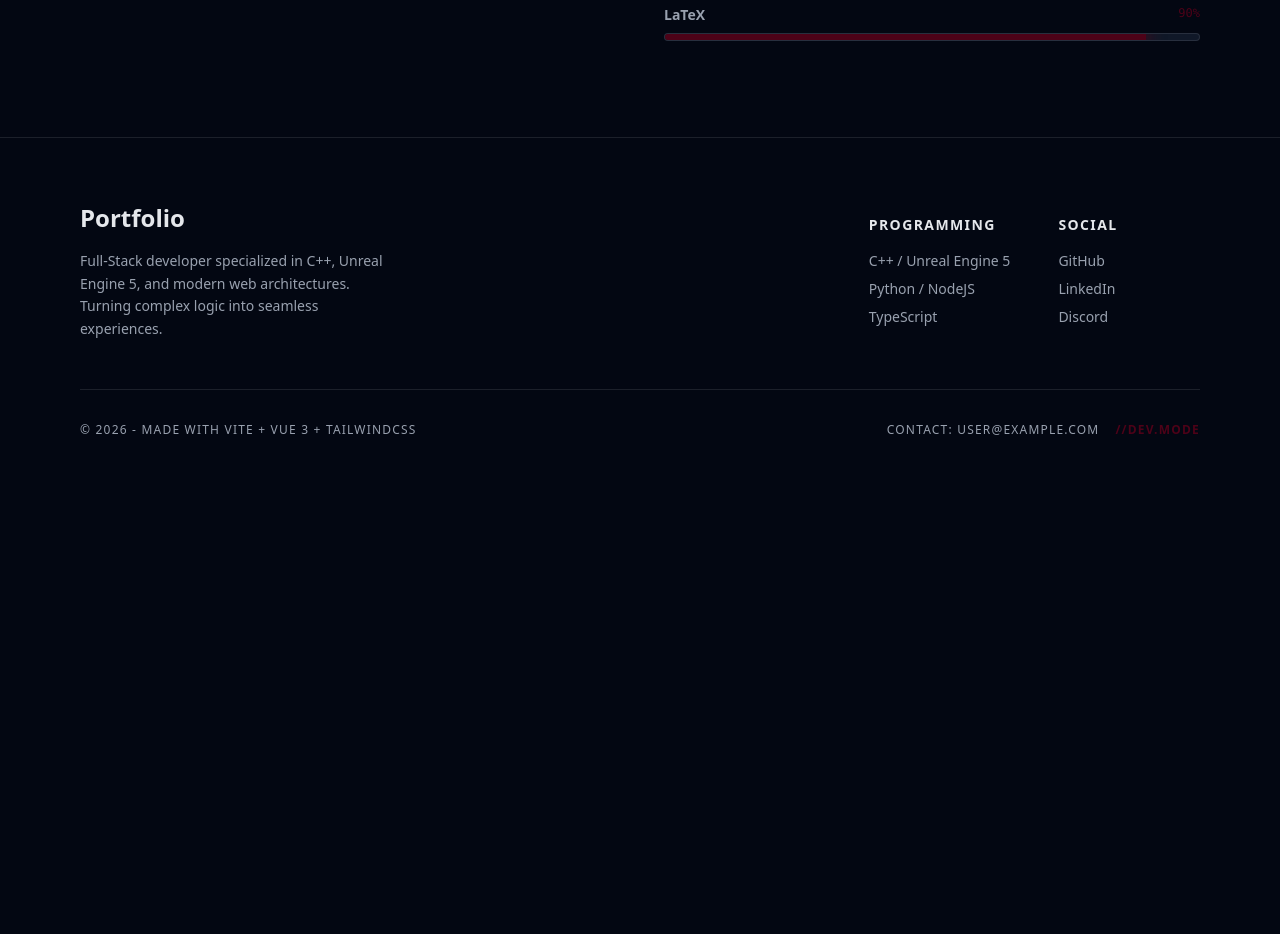
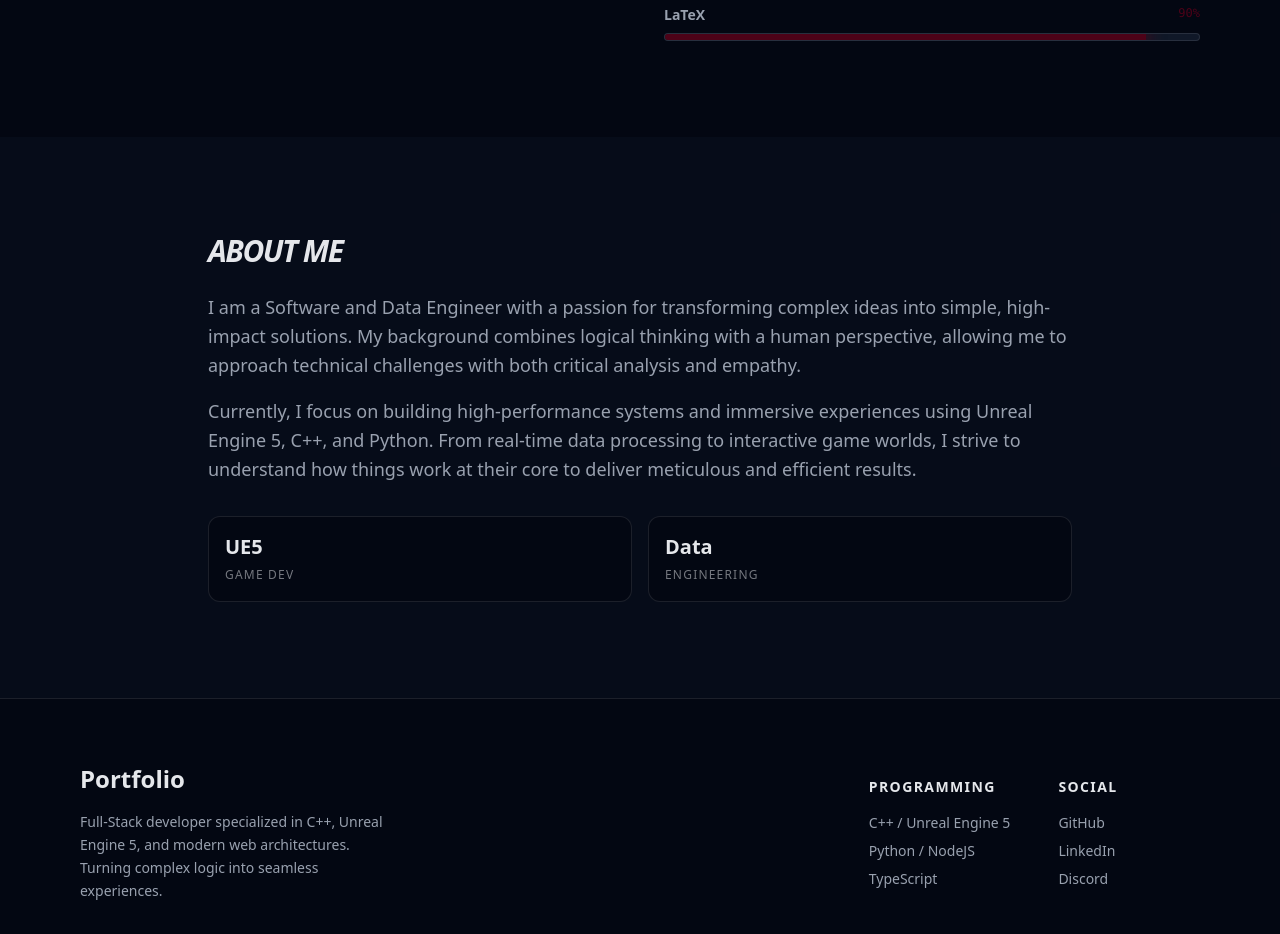
Before and after one commit to JacobHdez/jacobhdez.github.io, a Vue app: page / in a window 1280 px wide. Shown: the part 1820-2754 px from the top of the page. Before the commit the page ends 2290 px from the top, so only its background shows below. Built offline with nearby package versions, Linux system fonts and the light colour scheme.

Commit message:
feat: add about me component

```diff
--- a/src/App.vue
+++ b/src/App.vue
@@ -7,6 +7,7 @@ import Footer from './components/Footer.vue';
 import Hero from './views/Hero.vue';
 import ProjectCard from './components/ProjectCard.vue';
 import Skills from './components/Skills.vue';
+import AboutMe from './components/AboutMe.vue';
 
 import { projects } from './data/projects';
 
@@ -62,6 +63,8 @@ const filteredProjects = computed( () => {
 
   <Skills />
 
+  <AboutMe />
+
   <Footer />
 </div>
 </template>
--- /dev/null
+++ b/src/components/AboutMe.vue
@@ -0,0 +1,36 @@
+<script setup lang="ts">
+import { useI18n } from 'vue-i18n';
+
+const { t } = useI18n();
+</script>
+
+<template>
+<section id="about" class="py-24 bg-gray-900/30">
+  <div class="max-w-4xl mx-auto px-4">
+    <div class="flex flex-col md:flex-row gap-12 items-center">
+      <div class="flex-1">
+        <h2 class="text-3xl font-black uppercase tracking-tighter italic mb-6">
+          {{ t('about.title') }}
+        </h2>
+
+        <div class="space-y-4 text-gray-400 leading-relaxed text-lg">
+          <p>{{ t('about.p1') }}</p>
+          <p>{{ t('about.p2') }}</p>
+        </div>
+
+        <div class="grid grid-cols-2 gap-4 mt-8">
+          <div class="p-4 bg-gray-950 rounded-xl border border-white/10">
+            <span class="block text-gray-200 font-bold text-xl">UE5</span>
+            <span class="text-xs uppercase tracking-widest opacity-50">Game Dev</span>
+          </div>
+
+          <div class="p-4 bg-gray-950 rounded-xl border border-white/10">
+            <span class="block text-gray-200 font-bold text-xl">Data</span>
+            <span class="text-xs uppercase tracking-widest opacity-50">Engineering</span>
+          </div>
+        </div>
+      </div>
+    </div>
+  </div>
+</section>
+</template>
--- a/src/i18n/index.ts
+++ b/src/i18n/index.ts
@@ -16,6 +16,11 @@ const messages = {
         categories: {
             prog: 'Programming',
             games: 'Games'
+        },
+        about: {
+            title: 'About Me',
+            p1: 'I am a Software and Data Engineer with a passion for transforming complex ideas into simple, high-impact solutions. My background combines logical thinking with a human perspective, allowing me to approach technical challenges with both critical analysis and empathy.',
+            p2: 'Currently, I focus on building high-performance systems and immersive experiences using Unreal Engine 5, C++, and Python. From real-time data processing to interactive game worlds, I strive to understand how things work at their core to deliver meticulous and efficient results.'
         }
     },
     es: {
@@ -33,6 +38,11 @@ const messages = {
         categories: {
             prog: 'Programación',
             games: 'Videojuegos'
+        },
+        about: {
+            title: 'Sobre Mí',
+            p1: 'Soy un Ingeniero de Software y Datos con una pasión por transformar ideas complejas en soluciones simples y de alto impacto. Mi formación combina el pensamiento lógico con una visión humana, permitiéndome abordar desafíos técnicos con análisis crítico y empatía.',
+            p2: 'Actualmente, me enfoco en construir sistemas de alto rendimiento y experiencias inmersivas usando Unreal Engine 5, C++ y Python. Desde el procesamiento de datos en tiempo real hasta mundos de juego interactivos, busco entender el funcionamiento interno de las cosas para entregar resultados meticulosos y eficientes.'
         }
     },
 };
```
